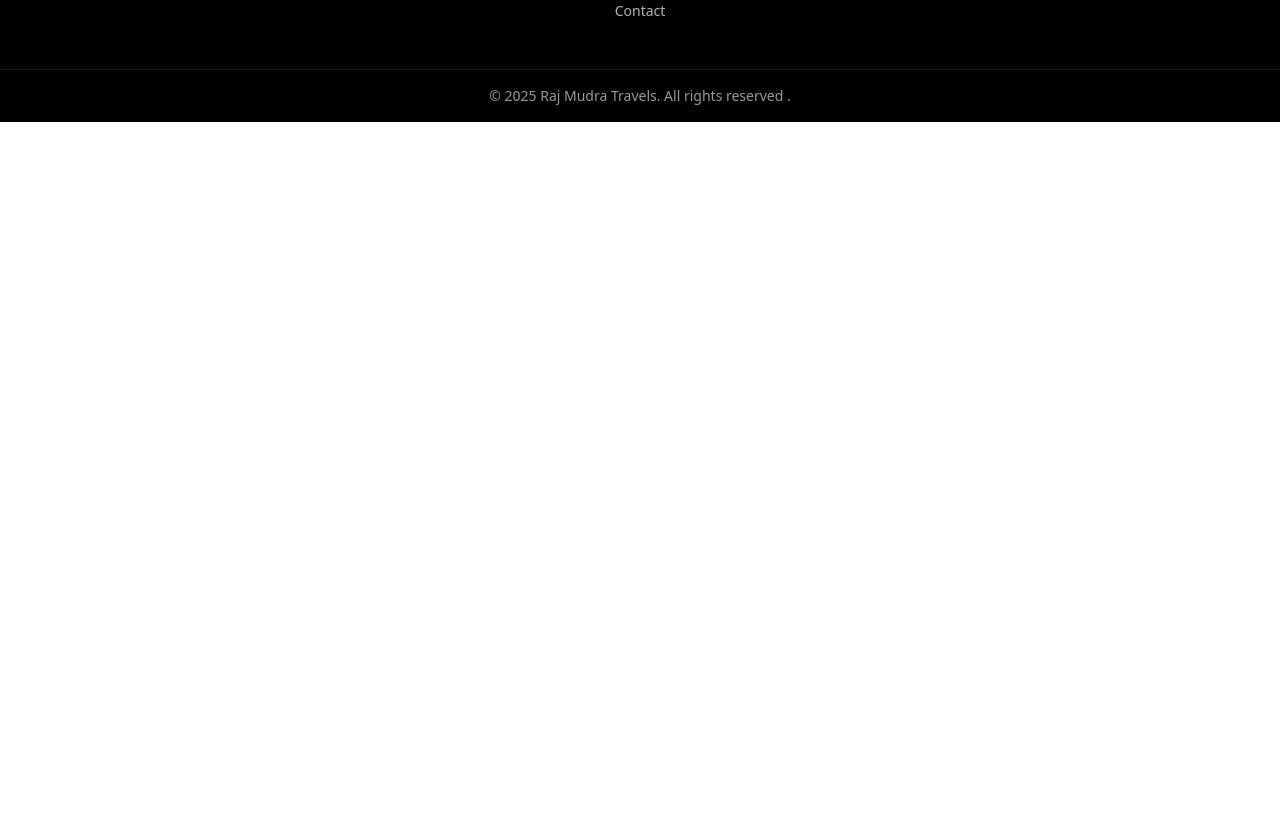
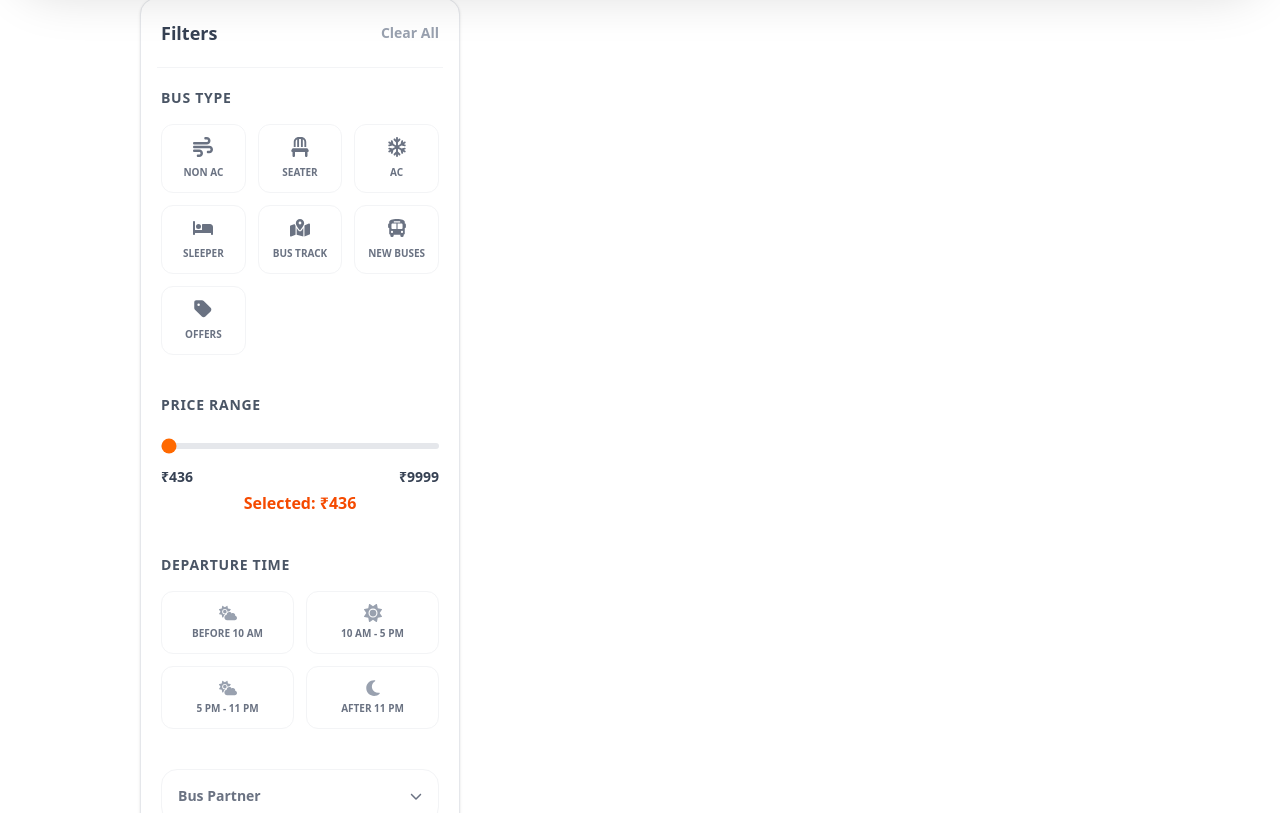
Before and after one commit to omkar-jagtap8443/Bus-Booking-Website, a React (Vite) app: page /s-to-d in a window 1280 px wide. Shown: the part 327-1140 px from the top of the page. Before the commit the page ends 800 px from the top, so only its background shows below. Built offline with nearby package versions, Linux system fonts and the light colour scheme.

Commit message:
left card compelte of booking system

```diff
--- a/src/Routes/AppRoutes.jsx
+++ b/src/Routes/AppRoutes.jsx
@@ -4,6 +4,7 @@ import About from "../pages/About"
 import Contact from "../pages/Contact"
 import { Routes, Route } from "react-router-dom"
 import Service from '../pages/Service'
+import Busdetails from '../pages/Busdetails'
 
 const AppRoutes = () => {
   return (
@@ -11,6 +12,7 @@ const AppRoutes = () => {
       <Routes>
         <Route path="/" element={<Home />} />
         <Route path="/About" element={<About />} />
+        <Route path="/s-to-d" element={<Busdetails />}/>
         <Route path="/Contact" element={<Contact />} />
         <Route path="/Service" element={<Service />} />
       </Routes>
--- /dev/null
+++ b/src/components/BusBooking/Leftcard.jsx
@@ -0,0 +1,113 @@
+import React, { useState } from 'react';
+import {
+  FaRegSnowflake,
+  FaChair,
+  FaWind,
+  FaBed,
+  FaMapLocationDot,
+  FaBus,
+  FaTag,
+  FaChevronDown,
+  FaSun,
+  FaCloudSun,
+  FaMoon
+} from "react-icons/fa6";
+
+const Leftcard = () => {
+  const [price, setPrice] = useState(436);
+
+  const busTypes = [
+    { icon: <FaWind />, label: "Non AC" },
+    { icon: <FaChair />, label: "Seater" },
+    { icon: <FaRegSnowflake />, label: "AC" },
+    { icon: <FaBed />, label: "Sleeper" },
+    { icon: <FaMapLocationDot />, label: "Bus Track" },
+    { icon: <FaBus />, label: "New Buses" },
+    { icon: <FaTag />, label: "Offers" },
+  ];
+
+  const timeSlots = [
+    { icon: <FaCloudSun />, label: "Before 10 AM" },
+    { icon: <FaSun />, label: "10 AM - 5 PM" },
+    { icon: <FaCloudSun />, label: "5 PM - 11 PM" },
+    { icon: <FaMoon />, label: "After 11 PM" },
+  ];
+
+  return (
+    <div className='hidden lg:block bg-white w-80 ml-35 mt-6 min-h-screen border border-gray-200 rounded-2xl shadow-sm overflow-hidden mb-10 '>
+      {/* Header */}
+      <div className=' flex justify-between items-center p-5'>
+        <h2 className='font-bold text-gray-700 text-lg'>Filters</h2>
+        <button className='text-gray-400 hover:text-orange-500 font-semibold text-sm transition-colors'>
+          Clear All
+        </button>
+      </div>
+
+      <div className='w-[90%] mx-auto h-[1px] bg-gray-100'></div>
+
+      {/* Bus Type Section */}
+      <div className='p-5'>
+        <h3 className='font-bold text-gray-600 mb-4 text-sm uppercase tracking-wider'>Bus Type</h3>
+        <div className='grid grid-cols-3 gap-3'>
+          {busTypes.map((type, index) => (
+            <button key={index} className='flex flex-col items-center justify-center p-3 border border-gray-100 rounded-xl hover:border-orange-500 hover:bg-orange-50 transition-all group'>
+              <div className='text-gray-500 group-hover:text-orange-600 mb-2 text-xl'>
+                {type.icon}
+              </div>
+              <span className='text-[10px] font-bold text-gray-500 text-center whitespace-nowrap uppercase'>
+                {type.label}
+              </span>
+            </button>
+          ))}
+        </div>
+      </div>
+
+      {/* Price Range Section */}
+      <div className='p-5'>
+        <h3 className='font-bold text-gray-600 mb-4 text-sm uppercase tracking-wider'>Price Range</h3>
+        <input
+          type="range"
+          min="436"
+          max="9999"
+          value={price}
+          onChange={(e) => setPrice(e.target.value)}
+          className='w-full h-1.5 bg-gray-200 rounded-lg appearance-none cursor-pointer accent-orange-500'
+        />
+        <div className='flex justify-between mt-3 text-sm font-bold text-gray-700'>
+          <span>₹436</span>
+          <span>₹9999</span>
+        </div>
+        <div className='text-center text-orange-600 font-black mt-1'>
+           Selected: ₹{price}
+        </div>
+      </div>
+
+      {/* Departure Time Section */}
+      <div className='p-5'>
+        <h3 className='font-bold text-gray-600 mb-4 text-sm uppercase tracking-wider'>Departure Time</h3>
+        <div className='grid grid-cols-2 gap-3'>
+          {timeSlots.map((slot, index) => (
+            <button key={index} className='flex flex-col items-center justify-center p-3 border border-gray-100 rounded-xl hover:border-orange-500 transition-all group bg-white'>
+               <div className='text-gray-400 group-hover:text-orange-500 mb-1 text-lg'>
+                {slot.icon}
+              </div>
+              <span className='text-[10px] font-bold text-gray-500 uppercase'>{slot.label}</span>
+            </button>
+          ))}
+        </div>
+      </div>
+
+      {/* Dropdown Selectors */}
+      <div className='p-5 space-y-3'>
+        {["Bus Partner", "Boarding Point", "Dropping Point"].map((label, idx) => (
+          <button key={idx} className='w-full flex justify-between items-center p-4 border border-gray-100 rounded-2xl text-gray-500 font-bold text-sm hover:bg-gray-50'>
+            {label}
+            <FaChevronDown className='text-xs' />
+          </button>
+        ))}
+      </div>
+    </div>
+  );
+};
+
+export default Leftcard;
--- a/src/components/Home/Search.jsx
+++ b/src/components/Home/Search.jsx
@@ -1,4 +1,5 @@
 import React from 'react';
+import {useNavigate} from "react-router-dom";
 import {
   FaBus,
   FaHotel,
@@ -9,7 +10,10 @@ import {
   FaArrowRightArrowLeft
 } from "react-icons/fa6";
 
+
 const Search = () => {
+  const navigate=useNavigate();
+
   return (
     <div className="w-full px-4 max-w-7xl mx-auto">
       <div className="bg-white/90 backdrop-blur-xl rounded-[2.5rem] shadow-[0_20px_50px_rgba(0,0,0,0.15)] p-4 md:p-6 border border-white/50">
@@ -70,7 +74,7 @@ const Search = () => {
           <div className="lg:col-span-2 mt-2 lg:mt-0 lg:p-1">
             <button className="w-full cursor-pointer py-5 lg:h-full bg-red-600 text-white font-black rounded-2xl lg:rounded-full flex items-center justify-center gap-3 transition-all ">
               <FaMagnifyingGlass className="text-xl group-hover:scale-125 transition-transform" />
-              <span className="tracking-widest">SEARCH</span>
+              <span className="tracking-widest"onClick={()=>{navigate("/s-to-d")}}>SEARCH</span>
             </button>
           </div>
 
--- /dev/null
+++ b/src/pages/Busdetails.jsx
@@ -0,0 +1,17 @@
+import React from 'react'
+import Search from '../components/Home/Search'
+import Leftcard from '../components/BusBooking/Leftcard'
+
+const Busdetails = () => {
+  return (
+<div>
+
+  <Search/>
+  <Leftcard/>
+</div>
+
+
+  )
+}
+
+export default Busdetails
```
